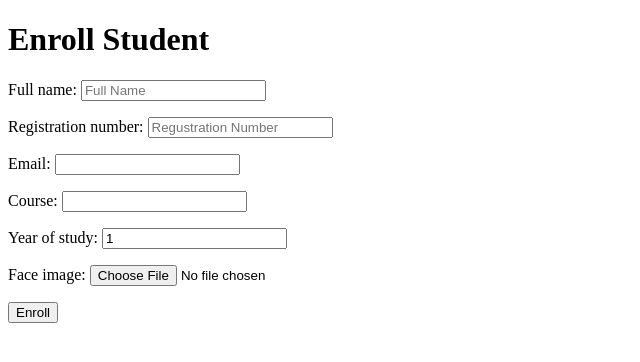
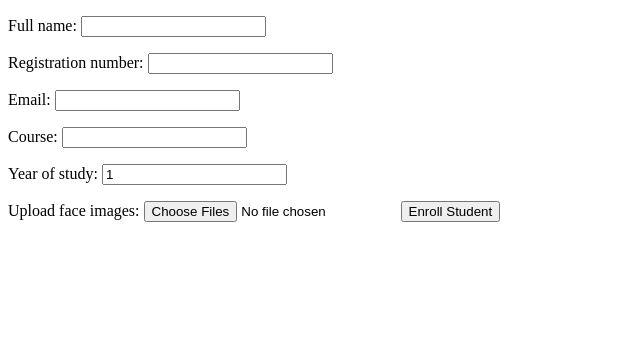
Before and after one commit to peter-njoro/facetrack-lite, a Django app: page /enroll/ in a window 1280 px wide. Shown: the top 362 px of the page, without its empty margins (0-640 px from the left). Run offline with Django 5.2, Linux system fonts and the light colour scheme.

Commit message:
enroll images into the databse.

```diff
--- a/recognition/forms.py
+++ b/recognition/forms.py
@@ -1,13 +1,8 @@
 from django import forms
 from .models import Student
 
+
 class StudentForm(forms.ModelForm):
-    face_image = forms.ImageField(required=False)
-
     class Meta:
         model = Student
-        fields = ['full_name', 'registration_number', 'email', 'course', 'year_of_study', 'face_image']
-        widgets = {
-            'full_name': forms.TextInput(attrs={'placeholder': 'Full Name'}),
-            'registration_number': forms.TextInput(attrs={'placeholder': 'Regustration Number'})
-        }
+        fields = ['full_name', 'registration_number', 'email', 'course', 'year_of_study']
--- a/recognition/templates/recognition/enroll.html
+++ b/recognition/templates/recognition/enroll.html
@@ -2,12 +2,11 @@
 {% block title %}Enroll{% endblock title %}
 
 {% block content %}
-
-<h1>Enroll Student</h1>
 <form method="post" enctype="multipart/form-data">
     {% csrf_token %}
     {{ form.as_p }}
-    <button type="submit">Enroll</button>
+    <label>Upload face images:</label>
+    <input type="file" name="face_images" multiple required>
+    <button type="submit">Enroll Student</button>
 </form>
-
 {% endblock content %}
--- a/recognition/views.py
+++ b/recognition/views.py
@@ -41,28 +41,31 @@ def index(request):
     return render(request, 'recognition/index.html', context)
 
 def enroll_view(request):
-    # to get multiple images for enrollment in json formart or CSV formart as python script needs to be written here for this.
     if request.method == 'POST':
-        form = StudentForm(request.POST, request.FILES)
+        form = StudentForm(request.POST)
+        face_images = request.FILES.getlist('face_images')
+
         if form.is_valid():
-            student = form.save(commit=False)
-            image = request.FILES['face_image']
-            img_bytes = image.read()
-            np_arr = np.frombuffer(img_bytes, np.uint8)
-            img = cv2.imdecode(np_arr, cv2.IMREAD_COLOR)
+            if not face_images:
+                form.add_error(None, 'Please upload at least one image file.')
+            else:
+                student = form.save()
+                success_count = 0
 
-            # Encode face
-            face_locations, encodings= get_face_encodings(img)
-            if not encodings:
-                form.add_error('face_image', 'No face_detected in the upload image.')
-            elif len(encodings) > 1:
-                form.add_error('face_image', 'Multiple faces detected in the upload image. Please upload an image with a single face.')
-            else:
-                # Use the first encoding
-                encoding = encodings[0]
+                for image in face_images:
+                    img_bytes = image.read()
+                    np_arr = np.frombuffer(img_bytes, np.uint8)
+                    img = cv2.imdecode(np_arr, cv2.IMREAD_COLOR)
 
-                # Save encoding as .npy
-                for i, encoding in enumerate(encodings):
+                    face_locations, encodings = get_face_encodings(img)
+                    if not encodings:
+                        form.add_error(None, f"No face detected in image: {image.name}")
+                        continue
+                    elif len(encodings) > 1:
+                        form.add_error(None, f"Multiple faces detected in image: {image.name}")
+                        continue
+
+                    encoding = encodings[0]
                     filename = f"{uuid.uuid4()}.npy"
                     path = os.path.join('recognition/uploads/faces', filename)
                     abs_path = os.path.join(settings.BASE_DIR, path)
@@ -71,20 +74,18 @@ def enroll_view(request):
                     FaceEncoding.objects.create(
                         student=student,
                         file_path=path,
-                        notes=f"Enrollment encoding {i+1} for {student.full_name} via enrollment view."
+                        notes=f"Encoding from {image.name}"
                     )
+                    success_count += 1
 
-                student.face_encoding_path = path
-                student.save()
-                return redirect('recognition:enroll_success')
-
+                if success_count > 0:
+                    return redirect('recognition:enroll_success')
+                else:
+                    form.add_error(None, 'No valid encodings saved.')
     else:
         form = StudentForm()
 
-    context = {
-        'form':form
-    }
-    return render(request, 'recognition/enroll.html', context)
+    return render(request, 'recognition/enroll.html', {'form': form})
 
 def enroll_success(request):
     return render(request, 'recognition/enroll_success.html')
```
Also changed, not shown: recognition/face_utils.py (+18 -0 lines), recognition/main.py (+18 -4 lines).
